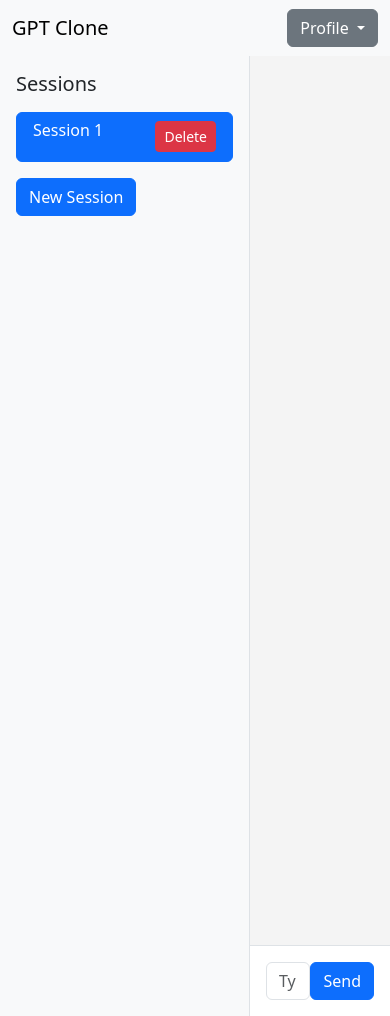
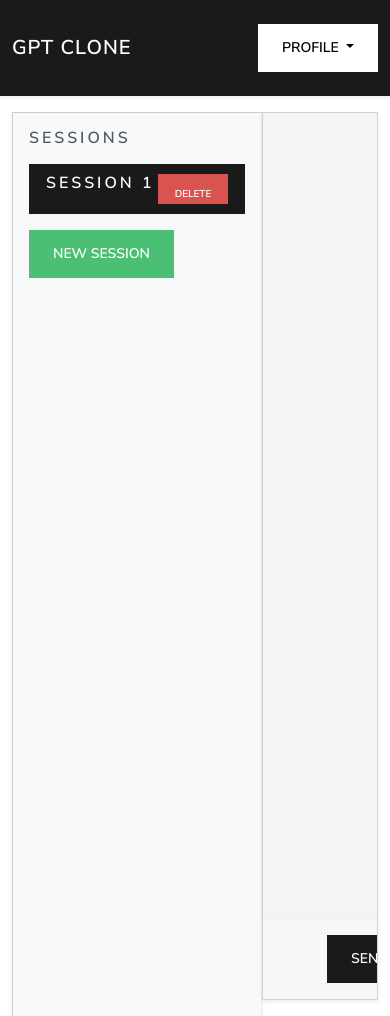
Before and after one commit to MesutHakanTaskiner/AI_Chatbot_With_LTM, a FastAPI app: page / in a window 390 px wide. Run offline with FastAPI, Linux system fonts and the light colour scheme; some libraries are stand-ins or nearby versions.

Commit message:
Update session handling and UI: append user instruction to system message, enhance session container styles, and improve button responsiveness in the chat interface.

```diff
--- a/operations/ai.py
+++ b/operations/ai.py
@@ -57,7 +57,7 @@ class AiOperations:
             return "Session ID is required"
         if session_id not in self.messages_thread:
             self.messages_thread[session_id] = []
-            self.messages_thread[session_id].append({"role": "system", "content": self.system_instruction})
+            self.messages_thread[session_id].append({"role": "system", "content": self.system_instruction + "\n\n" + self.user_instruction})
             first_time = True
 
         relevant_memories = memory.search(query=question, user_id=user_id, limit=3)
--- a/templates/index.html
+++ b/templates/index.html
@@ -5,7 +5,7 @@
   <meta name="viewport" content="width=device-width, initial-scale=1">
   <title>GPT Clone Frontend</title>
   <!-- Bootstrap CSS -->
-  <link href="https://cdn.jsdelivr.net/npm/bootstrap@5.3.2/dist/css/bootstrap.min.css" rel="stylesheet">
+  <link href="https://cdn.jsdelivr.net/npm/bootswatch@5.3.2/dist/lux/bootstrap.min.css" rel="stylesheet">
   <style>
     body {
       height: 100vh;
@@ -62,13 +62,29 @@
       align-self: center;
     }
     .session-container {
-      height: 50px;
+      height: 50px !important;
+      min-height: 50px !important;
+      max-height: 50px !important;
       width: 100%;
+      display: flex;
+      align-items: center;
     }
-  </style>
+    .session-container h6 {
+      overflow: hidden;
+      white-space: nowrap;
+      text-overflow: ellipsis;
+      margin: 0;
+      font-size: 1rem;
+    }
+    .session-container button {
+      width: 70px !important;
+      height: 30px !important;
+      flex-shrink: 0;
+    }
+</style>
 </head>
 <body>
-  <nav class="navbar navbar-expand-lg navbar-light bg-light">
+  <nav class="navbar navbar-expand-lg navbar-dark bg-primary shadow-sm">
     <div class="container-fluid">
       <a class="navbar-brand">GPT Clone</a>
       <div>
@@ -87,29 +103,29 @@
     </div>
   </nav>
 
-  <div id="main-container">
-    <div id="sessions" class="border-end">
+  <div id="main-container" class="container-fluid py-3">
+    <div id="sessions" class="card border-end shadow-sm">
       <div class="p-3">
         <h5 class="mb-3">Sessions</h5>
         <div id="sessionList" class="list-group">
           <div class="session-container list-group-item list-group-item-action session-list-item active" data-session="session1">
             <div class="d-flex w-100 justify-content-between">
               <h6 class="mb-1">Session 1</h6>
-              <button class="btn btn-sm btn-danger" onclick="deleteSession('session1', this)">
+              <button class="btn btn-sm btn-danger" style="width:70px; height:30px;" onclick="deleteSession('session1', this)">
                 Delete
               </button>
             </div>
           </div>
         </div>
-        <button class="btn btn-primary mt-3" onclick="newSession()">
+        <button class="btn btn-success mt-3" onclick="newSession()">
           New Session
         </button>
       </div>
     </div>
 
-    <div id="chat" class="d-flex flex-column flex-grow-1">
-      <div id="messages" class="flex-grow-1"></div>
-      <div class="d-flex p-3 border-top">
+    <div id="chat" class="card flex-column flex-grow-1 shadow-sm">
+      <div id="messages" class="card-body flex-grow-1 p-3"></div>
+      <div class="card-footer d-flex p-3 border-top">
         <input type="text" id="userInput" class="form-control flex-grow-1" placeholder="Type your question...">
         <div class="ms-auto d-flex align-items-center">
           <button class="btn btn-primary" onclick="sendMessage()">Send</button>
@@ -287,7 +303,7 @@ newSession() {
         container.innerHTML = `
           <div class="d-flex w-100 justify-content-between">
             <h6 class="mb-1">${sessionManager.sessions[sessionId].name}</h6>
-            <button class="btn btn-sm btn-danger" onclick="deleteSession('${sessionId}', this)">
+            <button class="btn btn-sm btn-danger" style="width:70px; height:30px;" onclick="deleteSession('${sessionId}', this)">
               Delete
             </button>
           </div>
```
